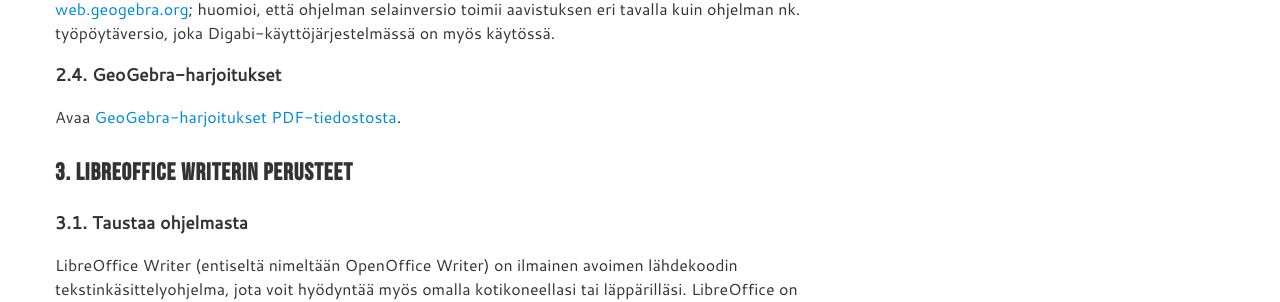
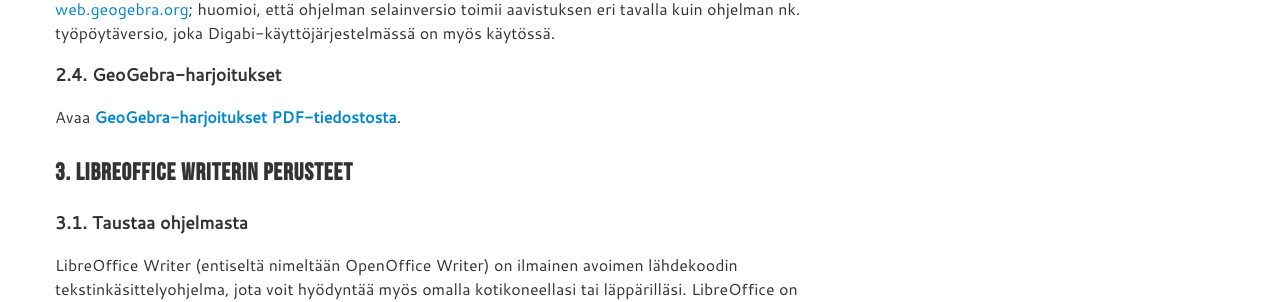
Before and after one commit to jannecederberg/koulutukset.opetus.tv, a Jekyll site: the page built from _posts/2014/2014-04-14-geogebra-ja-libreoffice-writer.md, in a window 1280 px wide and 900 px high, scrolled down 817 px. Shown: the part 150-452 px from the top of the window. Built offline with Jekyll 4.4.1, drawn with Linux system fonts in a browser that asks for light colours; Markdown is read by kramdown in place of the engine named in the settings; comment, search, counter and statistics services are not loaded.

Commit message:
Pientä stilisointia edelliseen

```diff
--- a/_posts/2014/2014-04-14-geogebra-ja-libreoffice-writer.md
+++ b/_posts/2014/2014-04-14-geogebra-ja-libreoffice-writer.md
@@ -43,7 +43,7 @@ Kotona ohjelmaa käyttäessäsi yksinkertaisin on mennä internet-selaimella oso
 
 ### GeoGebra-harjoitukset
 
-Avaa  [GeoGebra-harjoitukset PDF-tiedostosta](/tiedostot/koulutukset/GeoGebra-ohjeet_2014-04-14.pdf).
+Avaa **[GeoGebra-harjoitukset PDF-tiedostosta](/tiedostot/koulutukset/GeoGebra-ohjeet_2014-04-14.pdf)**.
 
 
 ## LibreOffice Writerin perusteet
```
